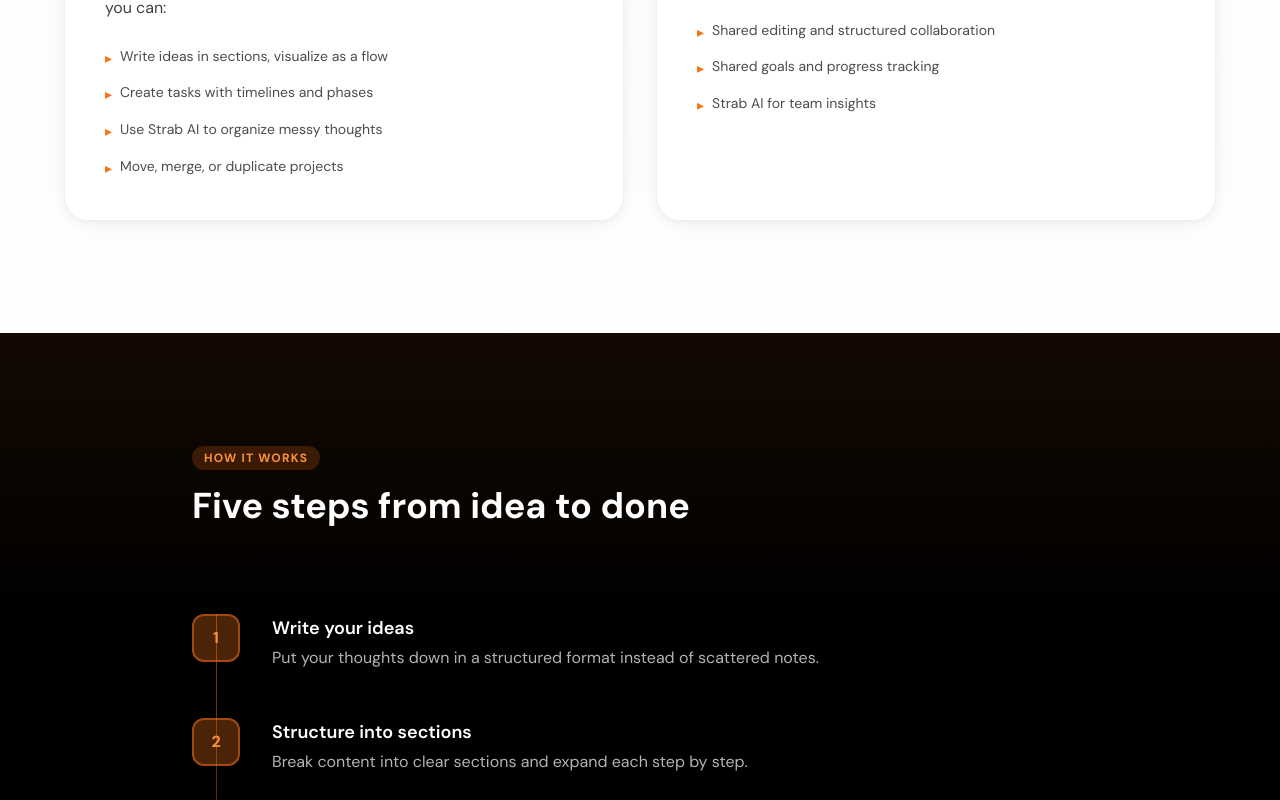
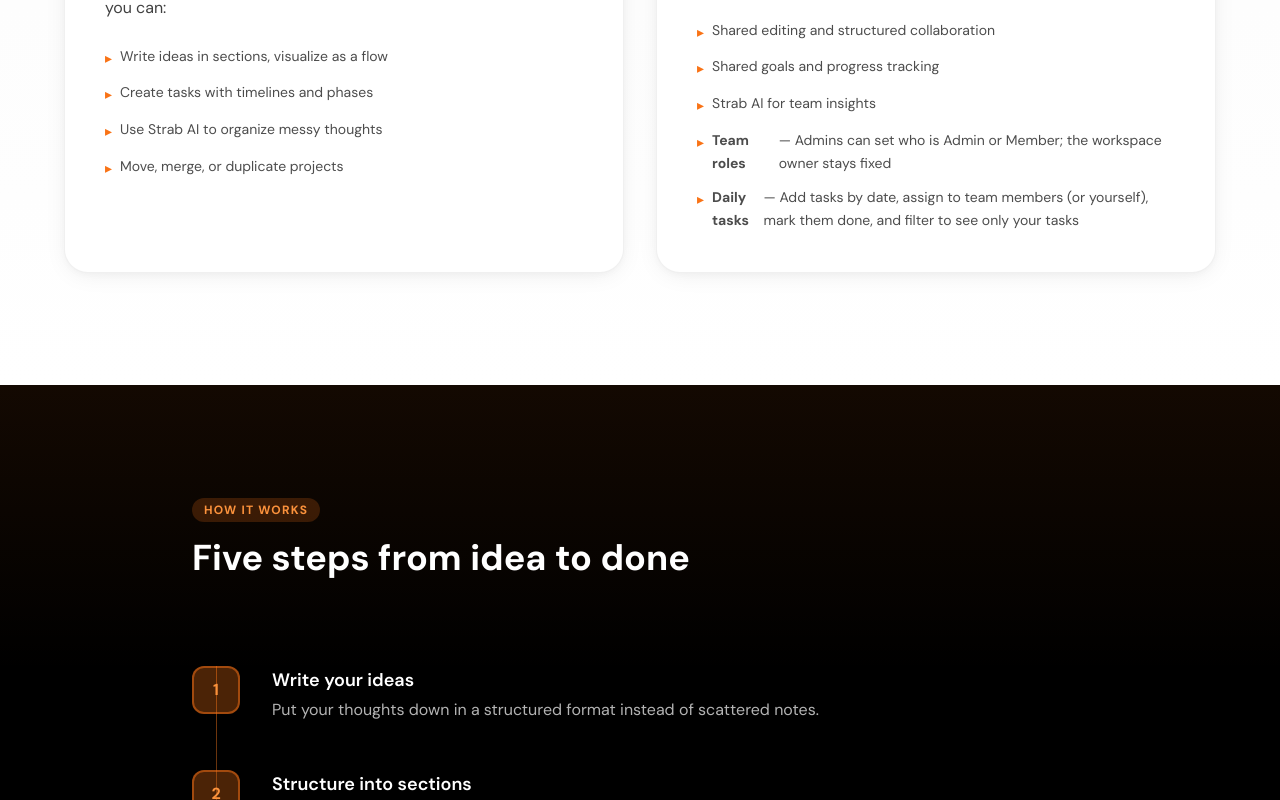
Before and after one commit to roshil-6/whatisstratabin, a Next.js app: page / in a window 1280 px wide. Shown: the part 2540-3340 px from the top of the page. Built offline with nearby package versions, Linux system fonts and the light colour scheme.

Commit message:
Add team roles and daily tasks info to Team Workspace section and FAQ
Made-with: Cursor

```diff
--- a/src/app/page.tsx
+++ b/src/app/page.tsx
@@ -8,7 +8,7 @@ import ManIcon from "@/components/ManIcon";
 const FAQ_ITEMS = [
   { q: "What is Stratabin?", a: "Stratabin is a structured workspace that helps you turn scattered ideas into clear plans and actionable execution. Instead of writing notes that go nowhere, you organize ideas, visualize them as a flow, create tasks, and track progress—all in one place." },
   { q: "How is Stratabin different from note-taking apps?", a: "Most note apps let you write—few help you structure and act. Stratabin combines writing, planning, flow visualization, and task execution in one system. You can break ideas into sections, see how steps connect, and track what you've actually completed." },
-  { q: "Can I use Stratabin with my team?", a: "Yes. Stratabin has a Team Workspace where you can create shared folders, invite members, and collaborate on projects. Everyone gets shared editing, structured collaboration, and aligned goals and progress tracking." },
+  { q: "Can I use Stratabin with my team?", a: "Yes. Stratabin has a Team Workspace where you can create shared folders, invite members, and collaborate on projects. Admins can assign roles (Admin or Member) to team members. There's also a Daily Tasks feature where you can add tasks for the day, assign them to team members (or yourself), and track progress with checkboxes. Admins can manage everyone's tasks; members see and manage their own." },
   { q: "What is Strab AI?", a: "Strab AI is Stratabin's built-in AI assistant. It helps organize messy thoughts, highlight key points, and improve clarity when your ideas aren't structured. It works inside your projects and can also assist team plans." },
   { q: "Is Stratabin free?", a: "Stratabin is continuously evolving. Check the official Stratabin website for current pricing and availability." },
 ];
@@ -165,6 +165,8 @@ export default function Home() {
                 <li className="flex items-start gap-2"><span className="text-orange-500 mt-0.5">▸</span> Shared editing and structured collaboration</li>
                 <li className="flex items-start gap-2"><span className="text-orange-500 mt-0.5">▸</span> Shared goals and progress tracking</li>
                 <li className="flex items-start gap-2"><span className="text-orange-500 mt-0.5">▸</span> Strab AI for team insights</li>
+                <li className="flex items-start gap-2"><span className="text-orange-500 mt-0.5">▸</span> <strong>Team roles</strong> — Admins can set who is Admin or Member; the workspace owner stays fixed</li>
+                <li className="flex items-start gap-2"><span className="text-orange-500 mt-0.5">▸</span> <strong>Daily tasks</strong> — Add tasks by date, assign to team members (or yourself), mark them done, and filter to see only your tasks</li>
               </ul>
             </div>
           </div>
```
